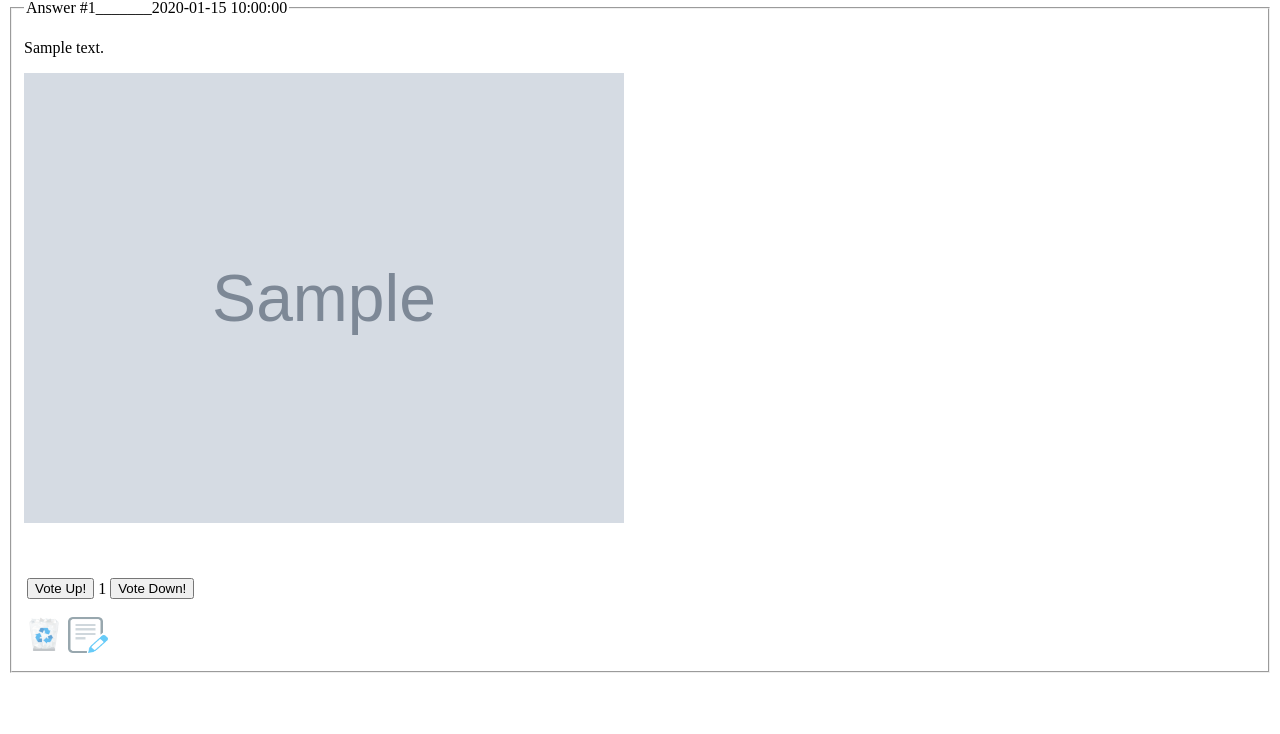
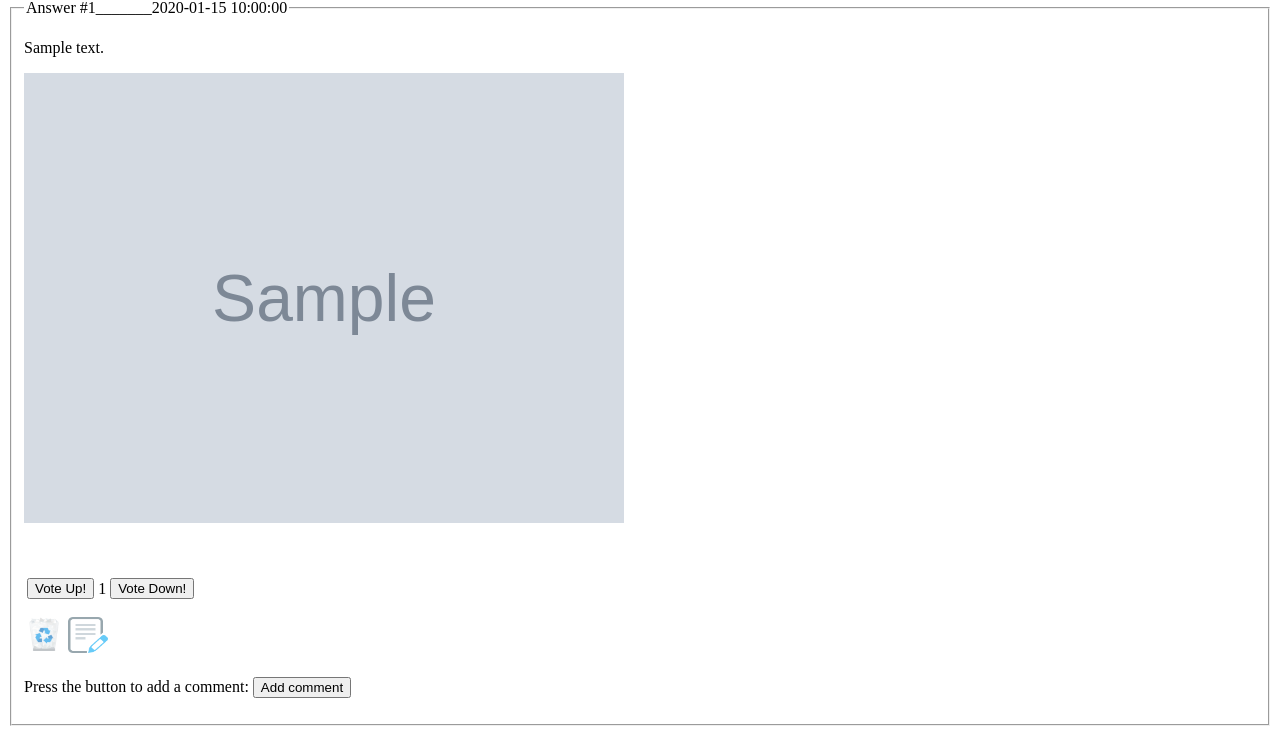
Before and after one commit to dagggy/askmate, a Flask app: template templates/display_a_question.html in a window 1280 px wide. Shown: the part 982-1716 px from the top of the page. Before the commit the page ends 1655 px from the top, so only its background shows below. Run offline with Flask 2, Linux system fonts and the light colour scheme; the template is opened without the code that fills it: most values are stand-ins (such as "Sample title", 1, 10 or a date in 2020); grey boxes marked "Sample" are stand-in pictures.

Commit message:
add comment to answer is ready now 100%

```diff
--- a/server.py
+++ b/server.py
@@ -163,8 +163,10 @@ def add_comment_to_question(question_id):
 @app.route('/answer/<answer_id>/new-comment', methods=['GET', 'POST'])
 def add_comment_to_answer(answer_id):
     answer = data_manager.get_answer_by_id_bd(answer_id)
-    print(answer)
-    return render_template('add_comment_to_answer.html')
+    if request.method == 'POST':
+        comment_text = request.form['description']
+        data_manager.adding_new_comment_to_answer_bd(comment_text, answer_id)
+    return render_template('add_comment_to_answer.html', answer=answer)
 
 
 
--- a/templates/display_a_question.html
+++ b/templates/display_a_question.html
@@ -140,6 +140,14 @@
                     </button>
                     <a href="/answer/{{ answer['id'] }}/edit"><img title="Edit this answer" class="btn" src="../static/icons/edit.png" alt="submit" style="width:40px;height:40px;"></a>
                 </form>
+                 <form action="/question/{{ question['id'] }}/new_comment" method="POST">
+                 <p>
+                     Press the button to add a comment:
+                     <a href="/answer/{{ answer['id'] }}/new-comment">
+                         <input type="button" value="Add comment">
+                     </a>
+                 </p>
+            </form>
                  {% if number_of_comments_to_answer > 0 %}
                     <h5>Comments to answer:</h5>
                     {% for comment in comments_to_answer %}
```
Also changed, not shown: data_manager.py (+10 -0 lines).
